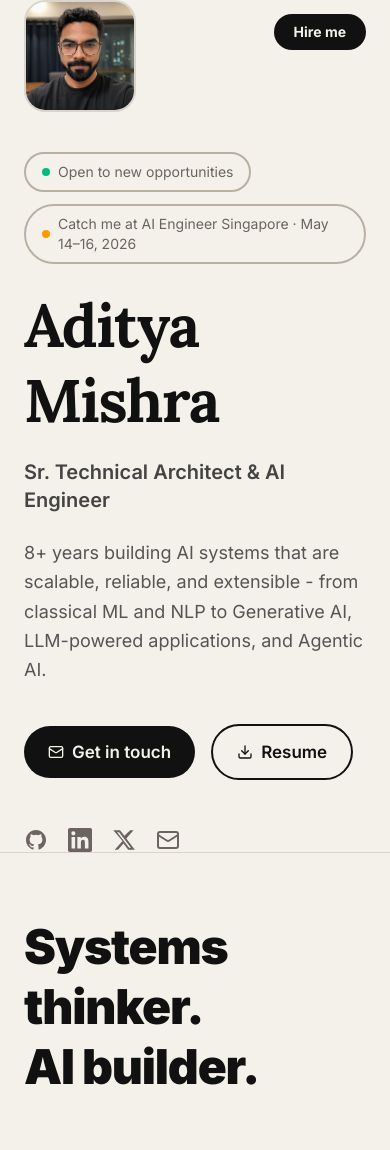
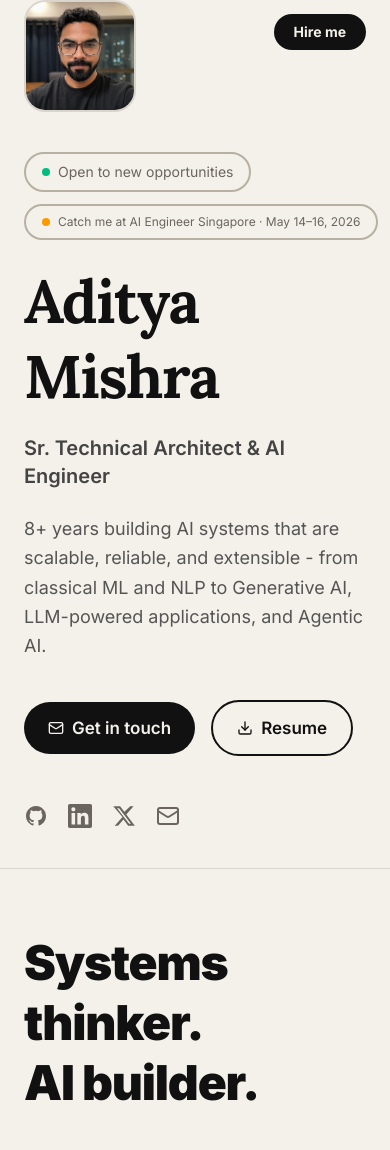
Before and after one commit to adimyth/adimyth.github.io, a Next.js app: page / in a window 390 px wide. Shown: the top 1150 px of the page. Built offline with nearby package versions, Linux system fonts and the light colour scheme.

Commit message:
style: make minor adjustments

```diff
--- a/components/Hero.tsx
+++ b/components/Hero.tsx
@@ -25,9 +25,9 @@ export default function Hero() {
               href={upcomingEvent.url}
               target="_blank"
               rel="noopener noreferrer"
-              className="inline-flex items-center gap-2 w-fit px-4 py-2 rounded-full border-2 border-[#b8b0a2] text-sm text-[#6b6460] hover:border-[#111111] hover:text-[#111111] transition-colors"
+              className="inline-flex items-center gap-2 w-fit px-4 py-2 rounded-full border-2 border-[#b8b0a2] text-xs md:text-sm text-[#6b6460] hover:border-[#111111] hover:text-[#111111] transition-colors whitespace-nowrap"
             >
-              <span className="relative flex h-2 w-2">
+              <span className="relative flex-shrink-0 flex h-2 w-2">
                 <span className="animate-ping absolute inline-flex h-full w-full rounded-full bg-amber-400 opacity-75" />
                 <span className="relative inline-flex rounded-full h-2 w-2 bg-amber-500" />
               </span>
@@ -67,7 +67,7 @@ export default function Hero() {
             </a>
           </div>
 
-          <div className="flex items-center gap-5">
+          <div className="flex items-center gap-5 pb-10 md:pb-0">
             <a
               href={profile.github}
               target="_blank"
```
